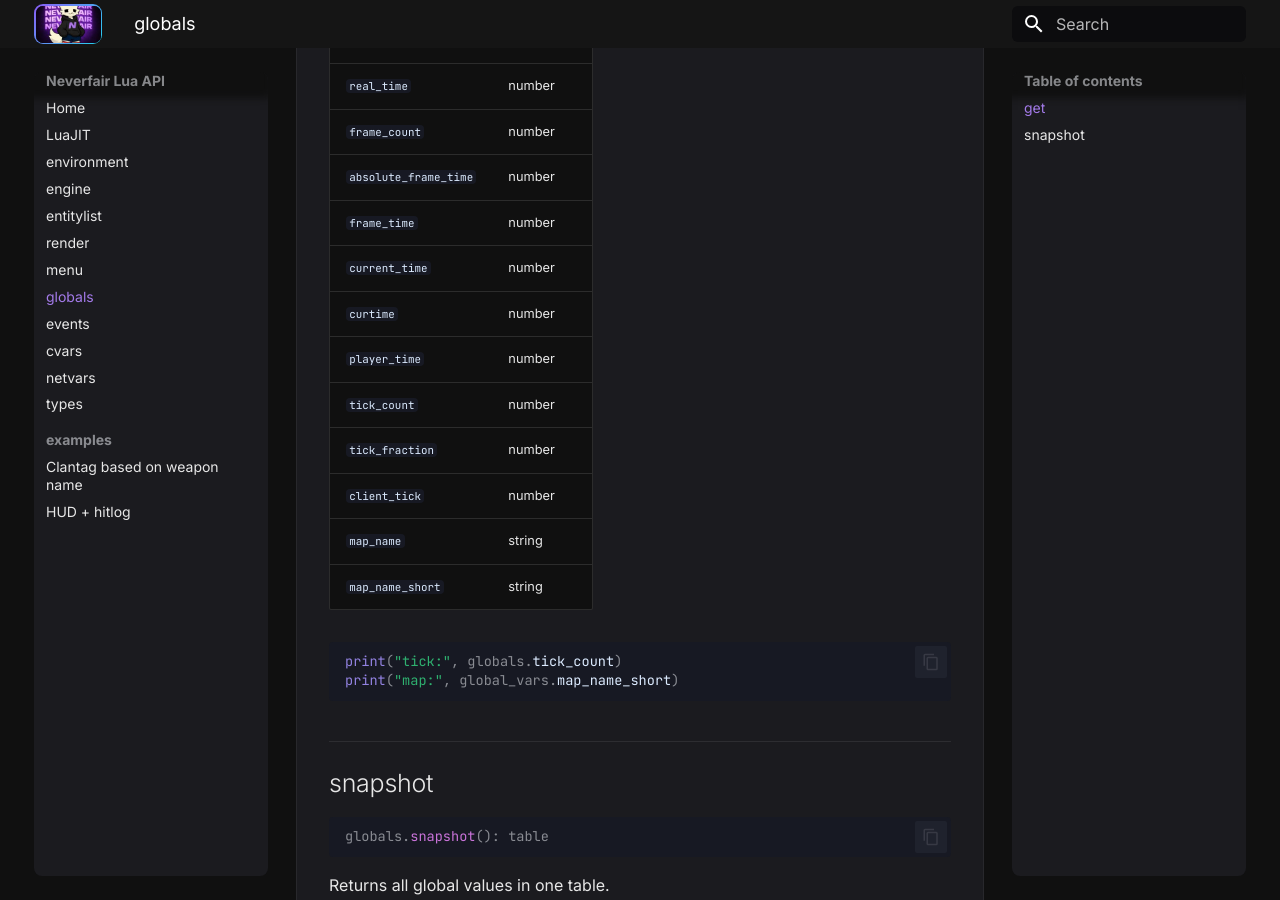
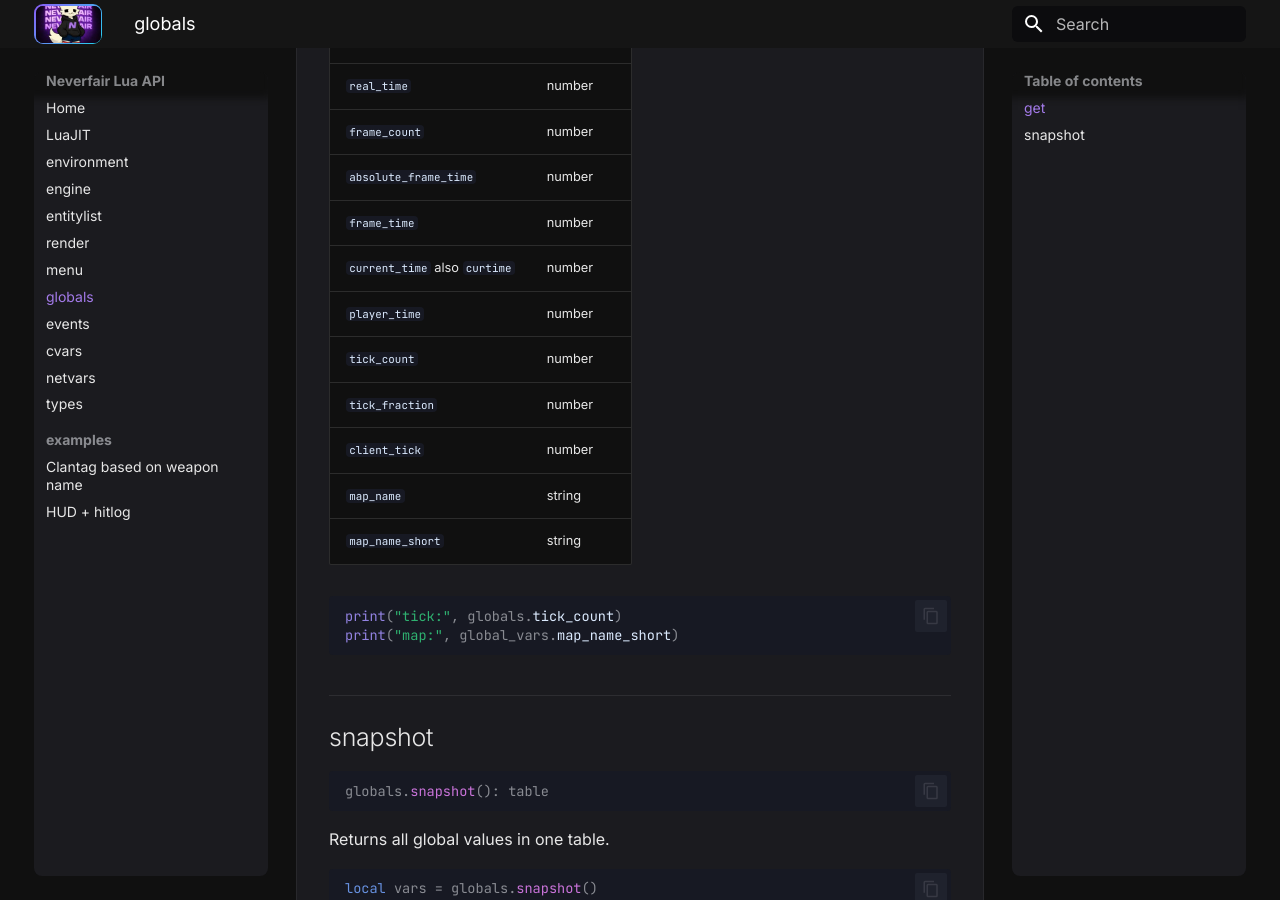
Before and after one commit to NEVERFAIR/cs2-docs, an MkDocs documentation site: the page built from docs/globals.md, in a window 1280 px wide and 900 px high, scrolled down 428 px. Built offline with MkDocs 1.6.1 and Material for MkDocs 9.7.7, drawn with Linux system fonts in a browser that asks for light colours.

Commit message:
Clarify global var aliases

```diff
--- a/docs/globals.md
+++ b/docs/globals.md
@@ -16,8 +16,7 @@ Supported names:
 | `frame_count` | number |
 | `absolute_frame_time` | number |
 | `frame_time` | number |
-| `current_time` | number |
-| `curtime` | number |
+| `current_time` also `curtime` | number |
 | `player_time` | number |
 | `tick_count` | number |
 | `tick_fraction` | number |
```
